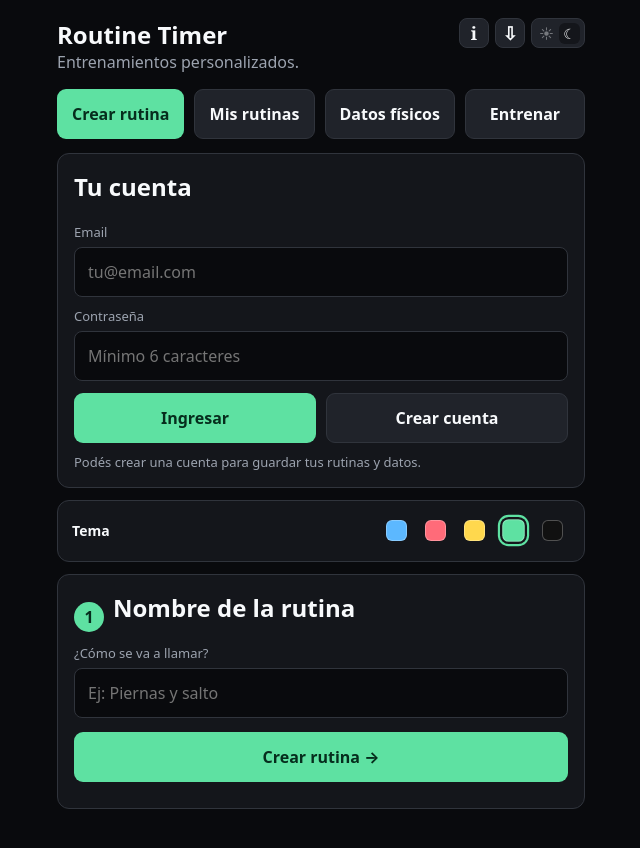
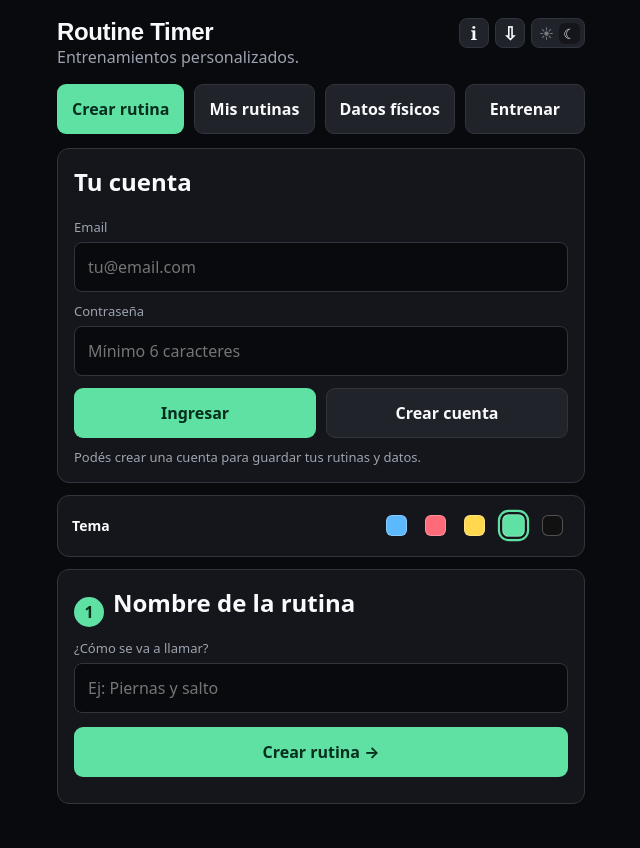
Before and after one commit to manzanojusti-arch/routine-timer, a plain HTML site: page index.html in a window 1280 px wide. Shown: the whole page, without its empty margins (319-959 px from the left). Drawn offline with nearby package versions, Linux system fonts and the light colour scheme.

Commit message:
Refine Routine Timer typography

```diff
--- a/index.html
+++ b/index.html
@@ -17,7 +17,7 @@
 [data-theme=green]{--accent:#5ee1a2;--accentText:#062d1d}
 [data-theme=black]{--accent:#6b7280;--accentText:#fff}
 *{box-sizing:border-box}body{margin:0;background:var(--bg);color:var(--text);font-family:system-ui,-apple-system,Segoe UI,Roboto,sans-serif}main{max-width:560px;margin:auto;padding:18px 16px calc(28px + env(safe-area-inset-bottom))}
-.header{display:flex;justify-content:space-between;align-items:flex-start;gap:12px}.brand{font-size:24px;font-weight:900}.headerActions{display:flex;align-items:center;gap:6px}.accountChip{max-width:130px;overflow:hidden;text-overflow:ellipsis;white-space:nowrap;background:var(--card);border:1px solid var(--line);border-radius:99px;padding:8px 11px;font-size:12px}.infoBtn{width:30px;height:30px;min-height:30px;padding:0;border-radius:8px;font-family:Georgia,serif;font-size:18px}.modeToggle{width:54px;height:30px;min-height:30px;padding:3px;border-radius:8px;display:flex;align-items:center;justify-content:space-around;font-size:14px;font-weight:400}.modeToggle span{width:21px;height:21px;display:grid;place-items:center;border-radius:6px;opacity:.4}.modeToggle .active{background:var(--card);color:var(--text);opacity:1}
+.header{display:flex;justify-content:space-between;align-items:flex-start;gap:12px}.brand{font-family:Arial,Helvetica,sans-serif;font-size:24px;font-weight:650;letter-spacing:-.35px}.headerActions{display:flex;align-items:center;gap:6px}.accountChip{max-width:130px;overflow:hidden;text-overflow:ellipsis;white-space:nowrap;background:var(--card);border:1px solid var(--line);border-radius:99px;padding:8px 11px;font-size:12px}.infoBtn{width:30px;height:30px;min-height:30px;padding:0;border-radius:8px;font-family:Georgia,serif;font-size:18px}.modeToggle{width:54px;height:30px;min-height:30px;padding:3px;border-radius:8px;display:flex;align-items:center;justify-content:space-around;font-size:14px;font-weight:400}.modeToggle span{width:21px;height:21px;display:grid;place-items:center;border-radius:6px;opacity:.4}.modeToggle .active{background:var(--card);color:var(--text);opacity:1}
 .tabs,.row,.grid2,.controls{display:flex;gap:10px}.tabs{overflow-x:auto;padding-bottom:2px}.tabs button{flex:1;min-width:max-content}.grid2>*{flex:1}
 .card{background:var(--card);border:1px solid var(--line);border-radius:12px;padding:16px;margin:12px 0}.stepTitle{display:flex;align-items:center;gap:9px}.stepNum{display:grid;place-items:center;width:30px;height:30px;border-radius:50%;background:var(--accent);color:var(--accentText);font-weight:900}
 button,input,select{font:inherit;font-size:16px}button{min-height:50px;border:1px solid var(--line);border-radius:9px;background:var(--card2);color:var(--text);padding:10px 14px;font-weight:700}button.primary{background:var(--accent);color:var(--accentText);border-color:transparent}button:disabled{opacity:.45}input,select{width:100%;margin-top:6px;border:1px solid var(--line);border-radius:8px;background:var(--bg);color:var(--text);padding:13px}label{display:block;font-size:13px;color:var(--muted)}h1,h2,h3,p{margin-top:0}.muted,.status{color:var(--muted)}.status{font-size:13px;margin:10px 0 0}.hidden{display:none!important}
```
